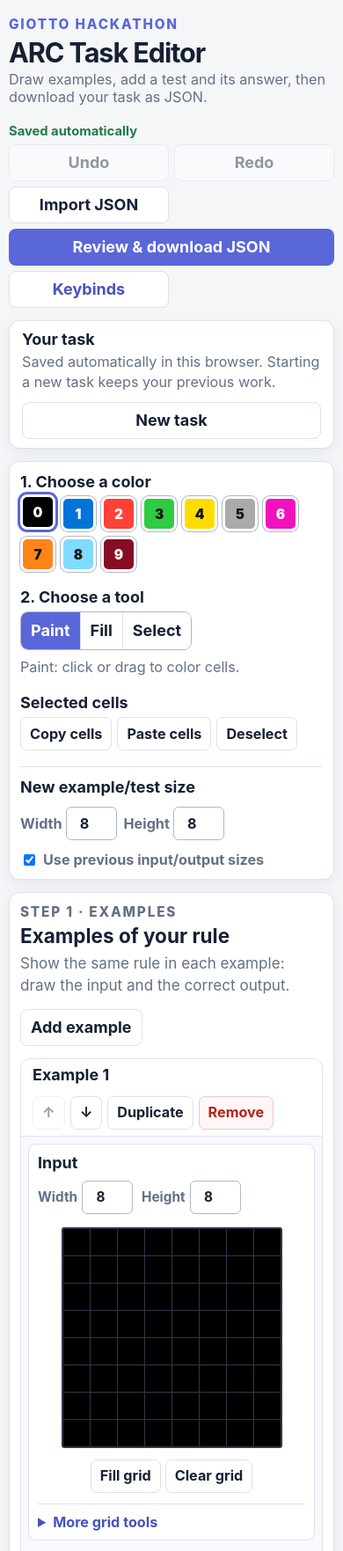
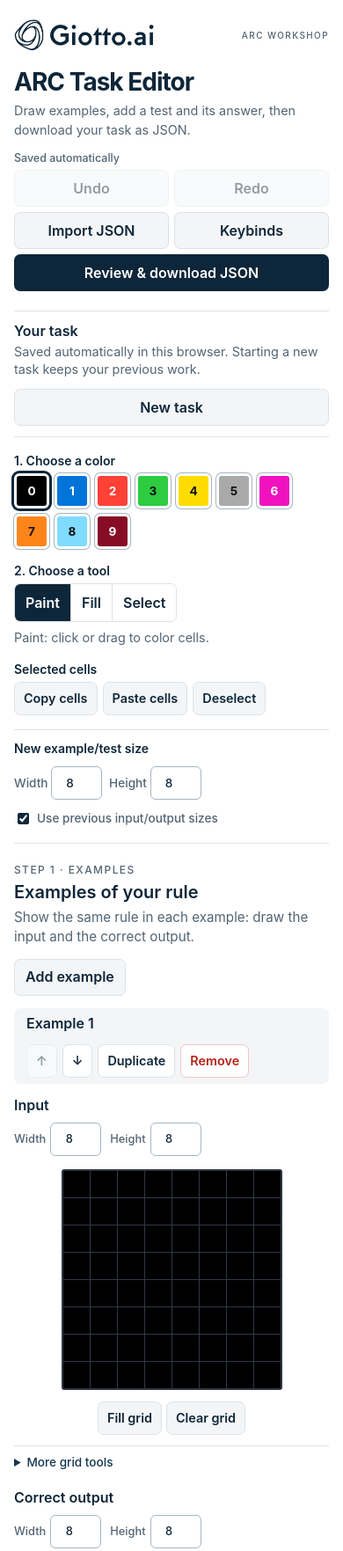
Before and after one commit to hadrien-espic-giotto/arc-editor-giotto-hackathon, a website: page index.html in a window 390 px wide. Shown: the top 1763 px of the page at 88% size. Drawn offline with Linux system fonts and the light colour scheme.

Commit message:
giotto theme

```diff
--- a/index.html
+++ b/index.html
@@ -3,8 +3,8 @@
   <head>
     <meta charset="UTF-8">
     <meta name="viewport" content="width=device-width, initial-scale=1">
-    <meta name="description" content="A dependable, offline-capable editor for authoring one ARC task.">
-    <meta name="theme-color" content="#5a67d8">
+    <meta name="description" content="An editor for authoring one ARC task, intended for the Giotto EPFL Forum Hackathon.">
+    <meta name="theme-color" content="#ffffff">
     <title>Giotto ARC Task Editor</title>
     <link rel="icon" href="icon.svg" type="image/svg+xml">
     <link rel="manifest" href="manifest.webmanifest">
@@ -13,8 +13,14 @@
   <body>
     <a class="skip-link" href="#task-content">Skip to task</a>
     <header class="app-header">
-      <div>
-        <p class="eyebrow">Giotto Hackathon</p>
+      <div class="brand-header">
+        <div class="wordmark">
+          <img src="logo_oct5.jpeg" alt="Giotto.ai" width="800" height="266">
+        </div>
+        <p class="eyebrow">ARC workshop</p>
+      </div>
+      <div class="editor-header">
+        <div class="editor-heading">
           <h1>ARC Task Editor</h1>
           <p class="subtitle">Draw examples, add a test and its answer, then download your task as JSON.</p>
         </div>
@@ -24,8 +30,9 @@
           <button id="redo" class="button button-secondary" type="button" title="Redo (Ctrl/⌘+Shift+Z)">Redo</button>
           <label class="button button-secondary file-button" for="import-file">Import JSON</label>
           <input id="import-file" class="visually-hidden" type="file" accept="application/json,.json">
+          <button id="open-shortcuts" class="button button-secondary keybinds-button" type="button" title="Open keybinds (?)">Keybinds</button>
           <button id="open-export" class="button button-primary" type="button">Review &amp; download JSON</button>
-        <button id="open-shortcuts" class="button button-secondary keybinds-button" type="button" title="Open keybinds (?)">Keybinds</button>
+        </div>
       </div>
     </header>
 
--- a/service-worker.js
+++ b/service-worker.js
@@ -1,4 +1,4 @@
-const CACHE_NAME = "giotto-arc-editor-v5";
+const CACHE_NAME = "giotto-arc-editor-v6";
 const APP_SHELL = [
   "./",
   "./index.html",
@@ -6,6 +6,7 @@ const APP_SHELL = [
   "./core.js",
   "./app.js",
   "./icon.svg",
+  "./logo_oct5.jpeg",
   "./manifest.webmanifest",
 ];
 
--- a/styles.css
+++ b/styles.css
@@ -1,92 +1,105 @@
 :root {
-  --page: #f5f6f8;
+  --page: #fff;
   --surface: #fff;
-  --surface-muted: #f8f9fc;
-  --ink: #172033;
-  --muted: #657086;
-  --line: #dce1eb;
-  --line-strong: #aeb7c8;
-  --accent: #5a67d8;
-  --accent-dark: #4653bd;
+  --surface-muted: #f3f5f7;
+  --ink: #0e2639;
+  --muted: #526473;
+  --line: #dce3e8;
+  --line-strong: #a7b5bf;
+  --accent: #0e2639;
+  --accent-dark: #15354e;
+  --focus: #316a94;
   --danger: #b42318;
   --success: #237a4b;
-  --shadow: 0 5px 18px rgba(31, 42, 68, .065);
   --cell-size: 34px;
   --preview-cell-size: 28px;
 }
 
 * { box-sizing: border-box; }
-html { color-scheme: light; font-size: 18px; }
+html { color-scheme: light; font-size: 16px; }
 body { margin: 0; min-width: 320px; background: var(--page); color: var(--ink); font-family: Inter, ui-sans-serif, system-ui, -apple-system, BlinkMacSystemFont, "Segoe UI", sans-serif; }
 button, input, textarea, select { font: inherit; }
 button, .file-button { -webkit-tap-highlight-color: transparent; }
 h1, h2, h3, p { margin-top: 0; }
-h1 { margin-bottom: 2px; font-size: clamp(1.7rem, 3vw, 2.15rem); letter-spacing: -.035em; }
-h2 { margin-bottom: 0; font-size: 1.25rem; }
-h3 { margin-bottom: 0; font-size: 1rem; }
+h1 { margin-bottom: 6px; font-size: clamp(1.75rem, 3vw, 2.1rem); line-height: 1.12; letter-spacing: -.035em; font-weight: 650; }
+h2 { margin-bottom: 0; font-size: 1.25rem; font-weight: 600; }
+h3 { margin-bottom: 0; font-size: 1rem; font-weight: 600; }
 
 .skip-link { position: fixed; top: 8px; left: 8px; z-index: 5000; transform: translateY(-150%); border-radius: 6px; padding: 8px 12px; background: var(--ink); color: #fff; }
 .skip-link:focus { transform: none; }
-.app-header, main, .app-footer { width: min(1320px, calc(100% - 32px)); margin-inline: auto; }
-.app-header { display: flex; align-items: center; justify-content: space-between; gap: 20px; padding: 18px 0 14px; }
-.eyebrow, .section-kicker { margin: 0 0 4px; color: var(--accent); font-size: .85rem; font-weight: 800; letter-spacing: .12em; text-transform: uppercase; }
+.app-header, main, .app-footer { width: min(1320px, calc(100% - 48px)); margin-inline: auto; }
+.app-header { display: grid; gap: 22px; padding: 28px 0 22px; }
+.brand-header, .editor-header { display: flex; align-items: center; justify-content: space-between; gap: 24px; }
+.editor-header { align-items: flex-end; }
+.editor-heading { min-width: 0; flex: 1; }
+.wordmark { position: relative; flex-shrink: 0; width: 186px; aspect-ratio: 4.5; overflow: hidden; }
+/* Match the landing page's crop without altering the supplied artwork. */
+.wordmark img { display: block; position: absolute; width: 133%; height: auto; left: -16.5%; top: -51%; }
+.eyebrow, .section-kicker { margin: 0; color: var(--muted); font-size: .75rem; font-weight: 500; letter-spacing: .12em; text-transform: uppercase; }
+.eyebrow { letter-spacing: 2px; white-space: nowrap; }
+.section-kicker { margin-bottom: 6px; }
 .subtitle, .card p, .app-footer { color: var(--muted); }
-.subtitle { margin-bottom: 0; font-size: .9rem; }
+.subtitle { max-width: 480px; margin-bottom: 0; font-size: .9rem; line-height: 1.5; }
 .header-actions, .button-row, .section-heading, .pair-heading, .grid-heading, .task-bar, .inline-fields { display: flex; align-items: center; }
 .header-actions, .button-row { gap: 6px; flex-wrap: wrap; }
-.header-actions { justify-content: flex-end; }
+.header-actions { max-width: 700px; justify-content: flex-end; }
 .header-actions > .button, .header-actions > .file-button { flex-shrink: 0; }
 
-.button, .tool-button { display: inline-flex; min-height: 42px; align-items: center; justify-content: center; border: 1px solid transparent; border-radius: 8px; padding: 7px 11px; cursor: pointer; font-weight: 750; line-height: 1; text-decoration: none; transition: 120ms ease; }
-.button:hover:not(:disabled), .tool-button:hover:not(:disabled) { transform: translateY(-1px); }
+.button, .tool-button { display: inline-flex; min-height: 42px; align-items: center; justify-content: center; border: 1px solid transparent; border-radius: 7px; padding: 9px 12px; cursor: pointer; font-weight: 600; line-height: 1.2; text-decoration: none; transition: background-color 120ms ease, border-color 120ms ease; }
 .button:disabled, .tool-button:disabled { cursor: not-allowed; opacity: .45; }
-.button:focus-visible, .tool-button:focus-visible, .palette-color:focus-visible, .grid-cell:focus-visible, input:focus-visible, textarea:focus-visible, select:focus-visible { outline: 3px solid rgba(90, 103, 216, .3); outline-offset: 2px; }
+.button:focus-visible, .tool-button:focus-visible, .palette-color:focus-visible, .grid-cell:focus-visible, input:focus-visible, textarea:focus-visible, select:focus-visible { outline: 3px solid var(--focus); outline-offset: 3px; }
 .button-primary { background: var(--accent); color: #fff; }
 .button-primary:hover { background: var(--accent-dark); }
-.button-secondary { border-color: var(--line); background: var(--surface); color: var(--ink); }
+.button-secondary { border-color: var(--line); background: var(--surface-muted); color: var(--ink); }
+.button-secondary:hover:not(:disabled), .button-icon:hover:not(:disabled) { border-color: var(--line-strong); background: #eaf0f4; }
 .button-danger { border-color: #f0c7c2; background: #fff7f6; color: var(--danger); }
 .button-small { min-height: 38px; padding: 7px 10px; border-radius: 7px; font-size: .9rem; }
 .button-icon { width: 42px; padding: 0; border-color: var(--line); background: var(--surface); color: var(--ink); font-size: 1.15rem; }
-.save-state { color: var(--success); font-size: .82rem; font-weight: 750; }
+.save-state { flex-basis: 100%; color: var(--muted); font-size: .78rem; font-weight: 500; text-align: right; }
 .save-state.saving { color: var(--muted); }
 .save-state.error { color: var(--danger); }
 [hidden] { display: none !important; }
 
-.card { border: 1px solid var(--line); border-radius: 14px; background: var(--surface); box-shadow: var(--shadow); }
-.task-bar { justify-content: flex-start; gap: 12px; padding: 10px 14px; }
+.card { background: var(--surface); }
+.task-bar { justify-content: flex-start; gap: 12px; border-block: 1px solid var(--line); padding: 12px 0; }
 .task-bar > div:first-child { margin-right: auto; }
 .task-bar h2 { font-size: 1rem; }
 .task-bar p { margin: 4px 0 0; font-size: .9rem; line-height: 1.4; }
 .task-bar > .button-row { flex-shrink: 0; }
 
-.toolbar, .task-section { margin-top: 14px; padding: 18px; }
+.toolbar { border-bottom: 1px solid var(--line); padding: 18px 0; }
+.task-section { padding: 24px 0; }
+.task-section + .task-section { border-top: 1px solid var(--line); }
 .section-heading { justify-content: space-between; gap: 14px; margin-bottom: 14px; }
 .section-help { margin: 6px 0 0; font-size: .95rem; line-height: 1.45; }
-.toolbar { display: grid; grid-template-columns: minmax(0, 1fr) auto auto; align-items: start; gap: 18px; }
+.toolbar { display: grid; grid-template-columns: minmax(0, 1fr) auto auto; align-items: start; gap: 16px 24px; }
 .tool-block { display: grid; gap: 6px; }
-.tool-block h2 { font-size: 1rem; }
+.tool-block h2 { font-size: .875rem; }
 .tool-help { max-width: 300px; margin: 2px 0 0; font-size: .9rem; line-height: 1.4; }
 .palette { display: flex; gap: 6px; flex-wrap: wrap; }
-.palette-color { width: 40px; height: 40px; border: 3px solid var(--surface); border-radius: 8px; box-shadow: 0 0 0 1px var(--line-strong); cursor: pointer; font-size: .85rem; font-weight: 900; }
-.palette-color.selected { box-shadow: 0 0 0 3px var(--accent); transform: translateY(-2px); }
-.segmented { display: flex; overflow: hidden; width: max-content; max-width: 100%; border: 1px solid var(--line-strong); border-radius: 9px; }
+.palette-color { width: 40px; height: 40px; border: 3px solid var(--surface); border-radius: 6px; box-shadow: 0 0 0 1px var(--line-strong); cursor: pointer; font-size: .85rem; font-weight: 700; }
+.palette-color.selected { box-shadow: 0 0 0 3px var(--accent); }
+.segmented { display: flex; overflow: hidden; width: max-content; max-width: 100%; border: 1px solid var(--line); border-radius: 7px; }
 .tool-button { min-height: 42px; border: 0; border-right: 1px solid var(--line); border-radius: 0; background: #fff; color: var(--ink); }
 .tool-button:last-child { border-right: 0; }
 .tool-button.selected { background: var(--accent); color: #fff; }
+.tool-button:hover:not(.selected) { background: var(--surface-muted); }
 .pair-defaults { grid-column: 1 / -1; display: flex; flex-wrap: wrap; align-items: center; gap: 12px 20px; border-top: 1px solid var(--line); padding-top: 12px; }
 .inline-fields { gap: 8px; }
-.inline-fields label, .check-label { color: var(--muted); font-size: .9rem; font-weight: 750; }
+.inline-fields label, .check-label { color: var(--muted); font-size: .85rem; font-weight: 500; }
 .check-label { display: flex; align-items: center; gap: 6px; }
+input[type="checkbox"] { accent-color: var(--accent); }
 
-.pairs { display: grid; gap: 12px; }
-.pair { overflow: hidden; border: 1px solid var(--line); border-radius: 11px; background: var(--surface-muted); }
-.pair-heading { min-height: 44px; justify-content: space-between; gap: 14px; border-bottom: 1px solid var(--line); padding: 7px 10px 7px 13px; background: var(--surface); }
+.pairs { display: grid; gap: 22px; }
+.pair { min-width: 0; }
+.pair-heading { min-height: 44px; justify-content: space-between; gap: 14px; border-radius: 7px; padding: 7px 10px 7px 14px; background: var(--surface-muted); }
+.pair-heading .button-secondary { background: var(--surface); }
 .pair-heading-actions { display: flex; gap: 6px; flex-wrap: wrap; }
-.grid-pair { display: grid; grid-template-columns: minmax(0, 460px) auto minmax(0, 460px); align-items: start; justify-content: center; gap: 16px; padding: 14px; }
+.grid-pair { display: grid; grid-template-columns: minmax(0, 460px) auto minmax(0, 460px); align-items: start; justify-content: center; gap: 24px; padding: 16px 0 0; }
 .pair-arrow { align-self: center; color: var(--line-strong); font-size: 1.6rem; font-weight: 800; }
-.grid-card { min-width: 0; border: 1px solid var(--line); border-radius: 9px; padding: 14px; background: var(--surface); }
+.grid-card { min-width: 0; padding: 0 10px; background: var(--surface); }
 .grid-heading { justify-content: space-between; flex-wrap: wrap; gap: 10px; margin-bottom: 12px; }
-.grid-dimensions { display: flex; align-items: center; flex-wrap: wrap; gap: 10px; color: var(--muted); font-size: .85rem; font-weight: 750; }
+.grid-dimensions { display: flex; align-items: center; flex-wrap: wrap; gap: 10px; color: var(--muted); font-size: .8rem; font-weight: 500; }
 .grid-dimensions label { display: flex; align-items: center; gap: 5px; }
 .dimension-input { width: 58px; height: 38px; border: 1px solid var(--line-strong); border-radius: 6px; padding: 3px 5px; color: var(--ink); text-align: center; }
 .grid-scroll { display: flex; overflow: auto; max-width: 100%; margin-inline: auto; padding: 3px; }
@@ -96,21 +109,21 @@ h3 { margin-bottom: 0; font-size: 1rem; }
 .grid-cell.selection-preview { box-shadow: inset 0 0 0 3px #fff, inset 0 0 0 5px var(--accent); }
 .grid-actions { display: flex; justify-content: center; gap: 5px; flex-wrap: wrap; margin-top: 10px; }
 .more-grid-tools { margin-top: 12px; border-top: 1px solid var(--line); padding-top: 10px; }
-.more-grid-tools summary { width: fit-content; color: var(--accent-dark); cursor: pointer; font-size: .9rem; font-weight: 750; }
-.more-grid-tools summary:focus-visible { outline: 3px solid rgba(90, 103, 216, .3); outline-offset: 3px; }
+.more-grid-tools summary { width: fit-content; color: var(--accent-dark); cursor: pointer; font-size: .85rem; font-weight: 500; }
+.more-grid-tools summary:focus-visible { outline: 3px solid var(--focus); outline-offset: 3px; }
 .shift-wrap-control { margin-top: 10px; font-weight: 500; }
-.transform-actions { gap: 8px; border: 1px solid var(--line); border-radius: 8px; padding: 4px; background: var(--surface-muted); }
+.transform-actions { gap: 8px; border-radius: 7px; padding: 6px; background: var(--surface-muted); }
 .transform-group { display: flex; align-items: center; gap: 4px; }
 .transform-group + .transform-group { border-left: 1px solid var(--line); padding-left: 6px; }
-.transform-label { margin-right: 2px; color: var(--muted); font-size: .85rem; font-weight: 800; text-transform: uppercase; }
+.transform-label { margin-right: 2px; color: var(--muted); font-size: .75rem; font-weight: 600; }
 
-.app-footer { display: flex; justify-content: space-between; gap: 20px; padding: 12px 0 22px; font-size: .8rem; }
+.app-footer { display: flex; justify-content: space-between; gap: 20px; border-top: 1px solid var(--line); padding: 14px 0 24px; font-size: .8rem; }
 .app-footer p { margin-bottom: 0; }
 #status.error { color: var(--danger); font-weight: 750; }
 #status.success { color: var(--success); font-weight: 750; }
 
-.modal { width: min(900px, calc(100% - 28px)); max-height: calc(100vh - 40px); border: 0; border-radius: 16px; padding: 0; box-shadow: 0 30px 90px rgba(15, 23, 42, .3); }
-.modal::backdrop { background: rgba(23, 32, 51, .6); backdrop-filter: blur(2px); }
+.modal { width: min(900px, calc(100% - 28px)); max-height: calc(100vh - 40px); border: 1px solid var(--line); border-radius: 10px; padding: 0; background: var(--surface); color: var(--ink); box-shadow: 0 24px 70px rgba(14, 38, 57, .18); }
+.modal::backdrop { background: rgba(14, 38, 57, .45); }
 .modal-card { overflow: auto; max-height: calc(100vh - 40px); padding: 22px; }
 .modal-heading { display: flex; align-items: flex-start; justify-content: space-between; gap: 20px; margin-bottom: 16px; }
 .warning-list { border: 1px solid #ecd59a; border-radius: 9px; padding: 12px 12px 12px 30px; background: #fffaf0; color: #765b13; }
@@ -120,7 +133,7 @@ h3 { margin-bottom: 0; font-size: 1rem; }
 #review-help { color: var(--muted); line-height: 1.5; }
 .preview-content { display: grid; gap: 24px; padding-bottom: 20px; }
 .preview-section { display: grid; gap: 14px; }
-.preview-pair { display: grid; grid-template-columns: minmax(0, 1fr) auto minmax(0, 1fr); align-items: center; gap: 14px; border: 1px solid var(--line); border-radius: 10px; padding: 14px; background: var(--surface-muted); }
+.preview-pair { display: grid; grid-template-columns: minmax(0, 1fr) auto minmax(0, 1fr); align-items: center; gap: 14px; border-top: 1px solid var(--line); padding: 14px 0; }
 .preview-label { grid-column: 1 / -1; font-weight: 750; }
 .preview-grid-card { min-width: 0; overflow: auto; }
 .preview-grid-card h3 { margin-bottom: 8px; }
@@ -133,7 +146,7 @@ h3 { margin-bottom: 0; font-size: 1rem; }
 #recovery-help { color: var(--muted); line-height: 1.5; }
 #recovery-help.error { color: var(--danger); font-weight: 750; }
 .recovery-list { display: grid; gap: 12px; }
-.recovery-item { display: flex; align-items: center; gap: 16px; border: 1px solid var(--line); border-radius: 10px; padding: 14px; background: var(--surface-muted); }
+.recovery-item { display: flex; align-items: center; gap: 16px; border: 1px solid var(--line); border-radius: 7px; padding: 14px; background: var(--surface-muted); }
 .recovery-details { flex: 1; min-width: 0; }
 .recovery-details h3 { overflow-wrap: anywhere; }
 .recovery-details p { margin: 5px 0 0; color: var(--muted); font-size: .85rem; line-height: 1.4; }
@@ -141,26 +154,26 @@ h3 { margin-bottom: 0; font-size: 1rem; }
 .recovery-thumbnail { display: grid; flex-shrink: 0; gap: 4px; color: var(--muted); font-size: .85rem; }
 .recovery-item > .button { flex-shrink: 0; }
 .recovery-actions { justify-content: flex-end; margin-top: 16px; }
-.keybinds-button { color: var(--accent-dark); }
 .shortcuts-modal { width: min(720px, calc(100% - 28px)); }
 .shortcuts-card { max-width: none; }
 .shortcuts-card .modal-heading { margin-bottom: 12px; }
-.shortcut-list { margin: 0; border-left: 4px solid #6c7cf2; border-radius: 9px; padding: 10px 16px; background: #f0f3ff; }
+.shortcut-list { margin: 0; border-block: 1px solid var(--line); padding: 4px 0; }
 .shortcut-list div { display: grid; grid-template-columns: 230px 1fr; align-items: center; gap: 14px; padding: 8px 0; }
-.shortcut-list div + div { border-top: 1px solid rgba(90, 103, 216, .13); }
-.shortcut-list dt { font-weight: 800; }
-.shortcut-list dd { margin: 0; color: #3f4960; }
-.shortcut-list kbd { display: inline-block; min-width: 25px; border: 1px solid #bdc6e7; border-bottom-width: 2px; border-radius: 5px; padding: 2px 6px; background: #fff; color: var(--ink); font-family: inherit; font-size: .9rem; font-weight: 800; line-height: 1.25; text-align: center; }
+.shortcut-list div + div { border-top: 1px solid var(--line); }
+.shortcut-list dt { font-weight: 600; }
+.shortcut-list dd { margin: 0; color: var(--muted); line-height: 1.5; }
+.shortcut-list kbd { display: inline-block; min-width: 25px; border: 1px solid var(--line-strong); border-bottom-width: 2px; border-radius: 5px; padding: 2px 6px; background: var(--surface-muted); color: var(--ink); font-family: inherit; font-size: .85rem; font-weight: 600; line-height: 1.25; text-align: center; }
 
 .visually-hidden { position: absolute; width: 1px; height: 1px; overflow: hidden; clip: rect(0 0 0 0); clip-path: inset(50%); white-space: nowrap; }
 
 @media (max-width: 1100px) {
   .toolbar { grid-template-columns: repeat(2, minmax(0, 1fr)); }
+  .editor-header { align-items: flex-start; flex-direction: column; gap: 14px; }
+  .header-actions { max-width: none; justify-content: flex-start; }
+  .save-state { text-align: left; }
 }
 
 @media (max-width: 900px) {
-  .app-header { align-items: flex-start; flex-direction: column; }
-  .header-actions { justify-content: flex-start; }
   .grid-pair { grid-template-columns: 1fr; }
   .pair-arrow { display: none; }
   .task-bar { align-items: flex-start; flex-wrap: wrap; }
@@ -169,7 +182,11 @@ h3 { margin-bottom: 0; font-size: 1rem; }
 
 @media (max-width: 650px) {
   :root { --cell-size: 30px; --preview-cell-size: 26px; }
-  .app-header, main, .app-footer { width: min(100% - 20px, 1440px); }
+  .app-header, main, .app-footer { width: calc(100% - 32px); }
+  .app-header { gap: 20px; padding-top: 22px; }
+  .brand-header { gap: 12px; }
+  .wordmark { width: 160px; }
+  .eyebrow { font-size: .625rem; letter-spacing: 1.4px; }
   .header-actions { display: grid; grid-template-columns: repeat(2, minmax(0, 1fr)); width: 100%; }
   .header-actions .save-state, .header-actions #open-export { grid-column: 1 / -1; }
   .header-actions .button, .header-actions .file-button { width: 100%; }
@@ -179,13 +196,13 @@ h3 { margin-bottom: 0; font-size: 1rem; }
   .recovery-item { align-items: flex-start; flex-wrap: wrap; }
   .recovery-details { flex-basis: 100%; }
   .recovery-item > .button { width: 100%; }
-  .toolbar, .task-section { padding: 12px; }
+  .toolbar { padding: 18px 0; }
+  .task-section { padding: 22px 0; }
   .pair-defaults { gap: 12px; }
   .section-heading, .pair-heading, .grid-heading, .app-footer { align-items: flex-start; flex-direction: column; }
   .pair-heading-actions { width: 100%; }
-  .card { border-radius: 12px; }
-  .grid-pair { padding: 8px; }
-  .grid-card { padding: 10px; }
+  .grid-pair { padding: 14px 0 0; gap: 22px; }
+  .grid-card { padding: 0; }
   .transform-group + .transform-group { border-left: 0; padding-left: 0; }
   .preview-pair { grid-template-columns: 1fr; }
   .preview-pair > span { display: none; }
@@ -195,11 +212,15 @@ h3 { margin-bottom: 0; font-size: 1rem; }
   .shortcut-list div { grid-template-columns: 1fr; gap: 3px; }
 }
 
+@media (max-width: 360px) {
+  .wordmark { width: 140px; }
+}
+
 @media (prefers-reduced-motion: reduce) {
   *, *::before, *::after { scroll-behavior: auto !important; transition: none !important; }
 }
 
 @media (prefers-contrast: more) {
-  :root { --line: #778196; --line-strong: #3d4658; }
+  :root { --line: #778995; --line-strong: #3d5363; }
   .grid-cell.selection-preview { outline: 4px solid #fff; outline-offset: -5px; }
 }
```
Also changed, not shown: .github/workflows/pages.yml, icon.svg, logo_oct5.jpeg (added), manifest.webmanifest. Lines whose indentation alone changed are shown as unchanged.
